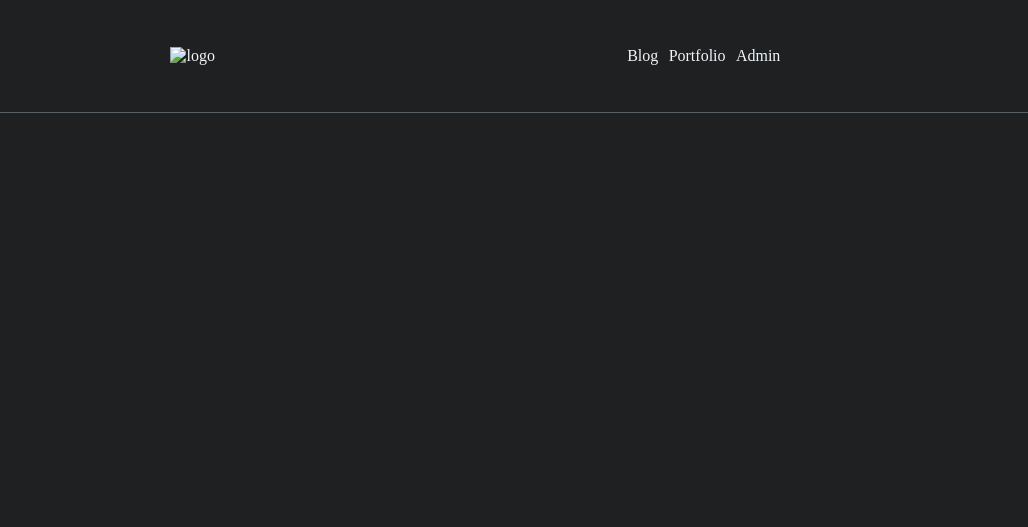
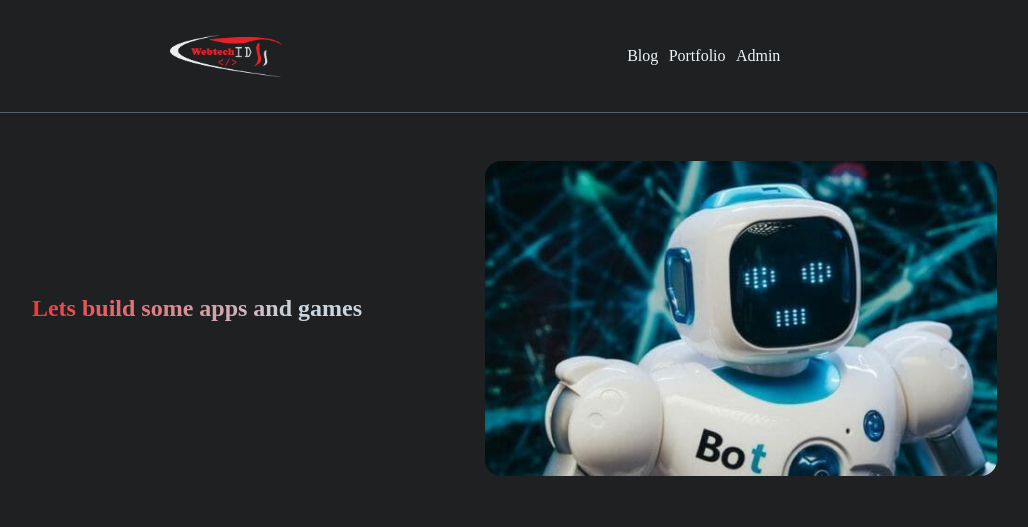
Before and after one commit to Tomba-Hopkins/selekda-webtechID, a website: page public/views/index.html in a window 1280 px wide. Shown: the whole page, without its empty margins (171-1199 px from the left). Drawn offline with Linux system fonts and the light colour scheme; files that its build step writes are made by us from their sources; files whose address does not match are found by name.

Commit message:
add: styling landing page

```diff
--- a/public/assets/style/style.css
+++ b/public/assets/style/style.css
@@ -38,3 +38,29 @@ nav .nav-link a {
     width: 7rem;
     padding: 1rem;
 }
+
+
+
+main {
+    width: 100vw;
+    display: flex;
+    padding: 3rem 0;
+    align-items: center;
+    justify-content: center;
+}
+
+.h2-hero {
+    width: 40%;
+    border-bottom: 0.2rem solid;
+    text-align: center;
+    padding-bottom: 1rem;
+    margin-right: 2rem;
+    background-image: linear-gradient(to right, red, var(--light-secondary) 70%);
+    color: transparent;
+    background-clip: text;
+}
+
+.hero {
+    width: 40%;
+    border-radius: 1rem;
+}
--- a/public/views/index.html
+++ b/public/views/index.html
@@ -5,12 +5,12 @@
     <meta name="viewport" content="width=device-width, initial-scale=1.0">
     <title>Selekda Webtech</title>
     <link rel="stylesheet" href="/style/style.css">
-    <!-- <link rel="stylesheet" href="../assets/style/style.css"> -->
+    <link rel="stylesheet" href="../assets/style/style.css">
 </head>
 <body>
     <nav>
-        <img class="logo" src="/img/webtechLogo.png" alt="logo">
-        <!-- <img class="logo" src="../assets/img/webtechLogo.png"> -->
+        <!-- <img class="logo" src="/img/webtechLogo.png" alt="logo"> -->
+        <img class="logo" src="../assets/img/webtechLogo.png">
         <div class="nav-link">
             <a href="">Blog</a>
             <a href="">Portfolio</a>
@@ -18,6 +18,11 @@
         </div>
     </nav>
 
+    <main>
+        <h2 class="h2-hero">Lets build some apps and games</h2>
+        <img class="hero" src="../assets/img/hero2.jpg" alt="hero">
+    </main>
+
 <script src="/script/app.js"></script>
 </body>
 </html>
```
Also changed, not shown: public/assets/img/hero1.png (added), public/assets/img/hero2.jpg (added), public/assets/img/hero3.jpg (added), public/assets/img/hero4.jpeg (added), public/assets/img/hero5.webp (added).
